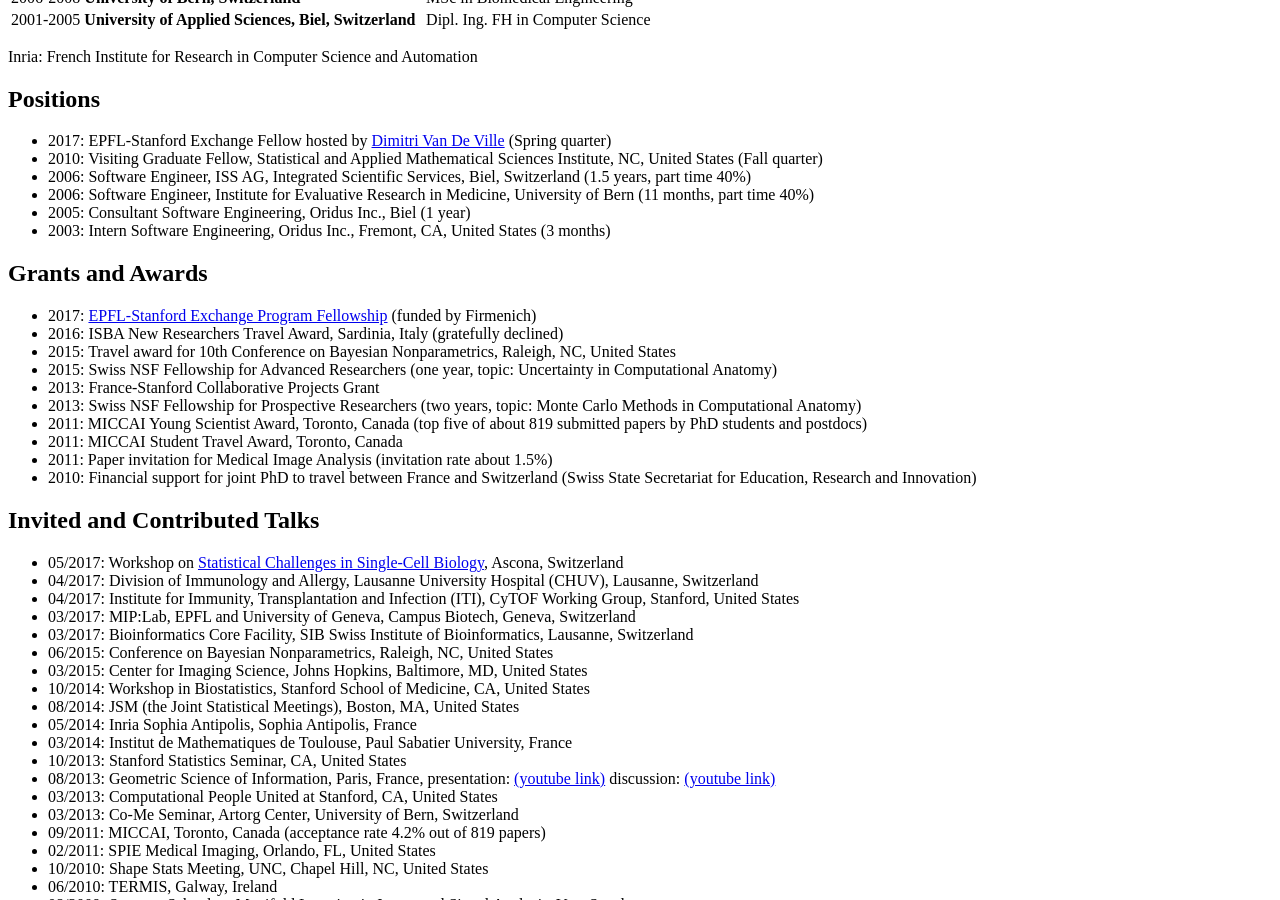
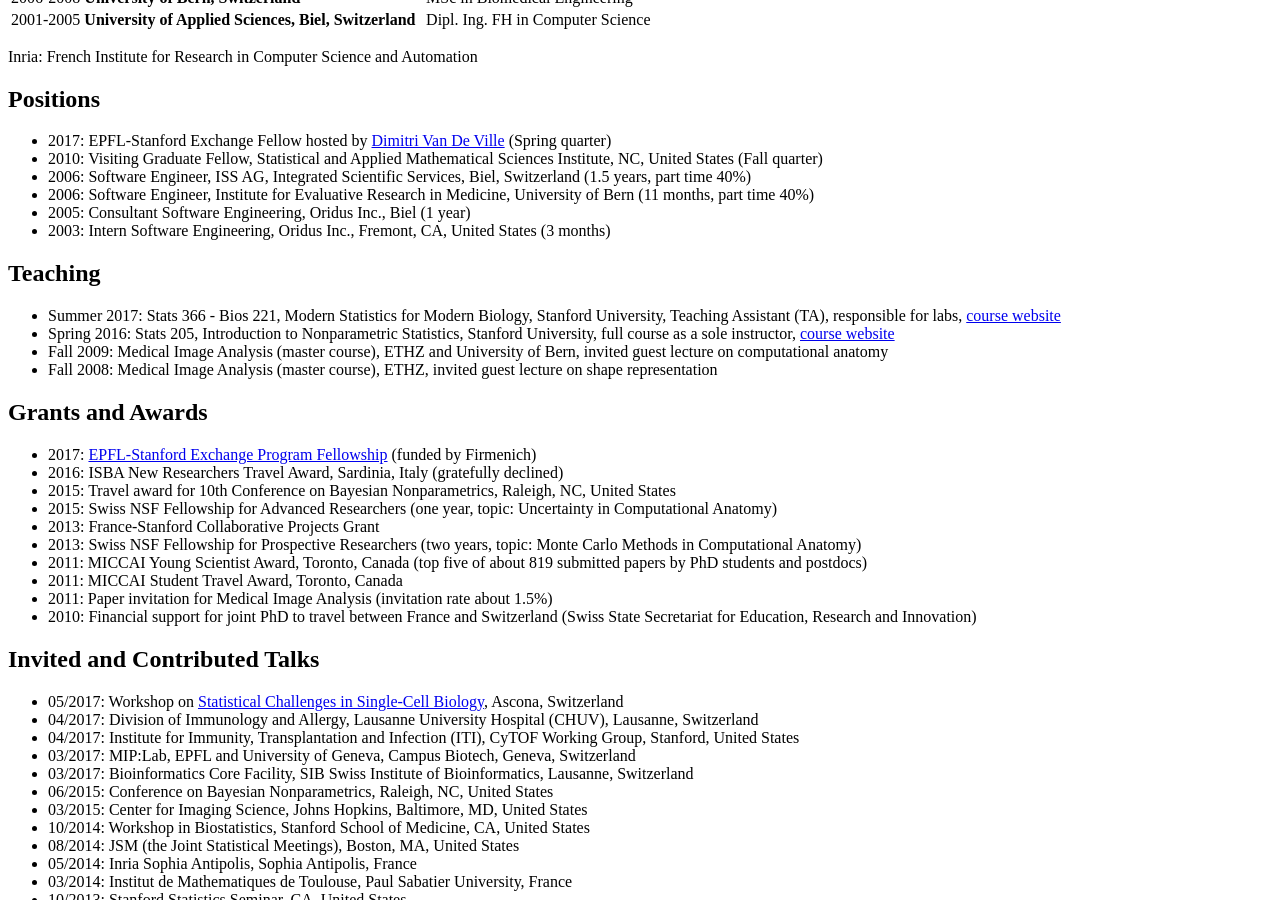
Before and after one commit to ChristofSeiler/ChristofSeiler.github.io, a Jekyll site: the page built from about.md, in a window 1280 px wide and 900 px high, scrolled down 369 px. Built offline with Jekyll 4.4.1, drawn with Linux system fonts in a browser that asks for light colours.

Commit message:
added teaching to website

```diff
--- a/about.md
+++ b/about.md
@@ -20,6 +20,13 @@
 * 2006: Software Engineer, Institute for Evaluative Research in Medicine, University of Bern (11 months, part time 40%)
 * 2005: Consultant Software Engineering, Oridus Inc., Biel (1 year)
 * 2003: Intern Software Engineering, Oridus Inc., Fremont, CA, United States (3 months)
+
+## Teaching
+
+* Summer 2017: Stats 366 - Bios 221, Modern Statistics for Modern Biology, Stanford University, Teaching Assistant (TA), responsible for labs, [course website](http://web.stanford.edu/class/bios221/index.html)
+* Spring 2016: Stats 205, Introduction to Nonparametric Statistics, Stanford University, full course as a sole instructor, [course website](http://christofseiler.github.io/stats205/)
+* Fall 2009: Medical Image Analysis (master course), ETHZ and University of Bern, invited guest lecture on computational anatomy
+* Fall 2008: Medical Image Analysis (master course), ETHZ, invited guest lecture on shape representation
 
 ## Grants and Awards
 
```
